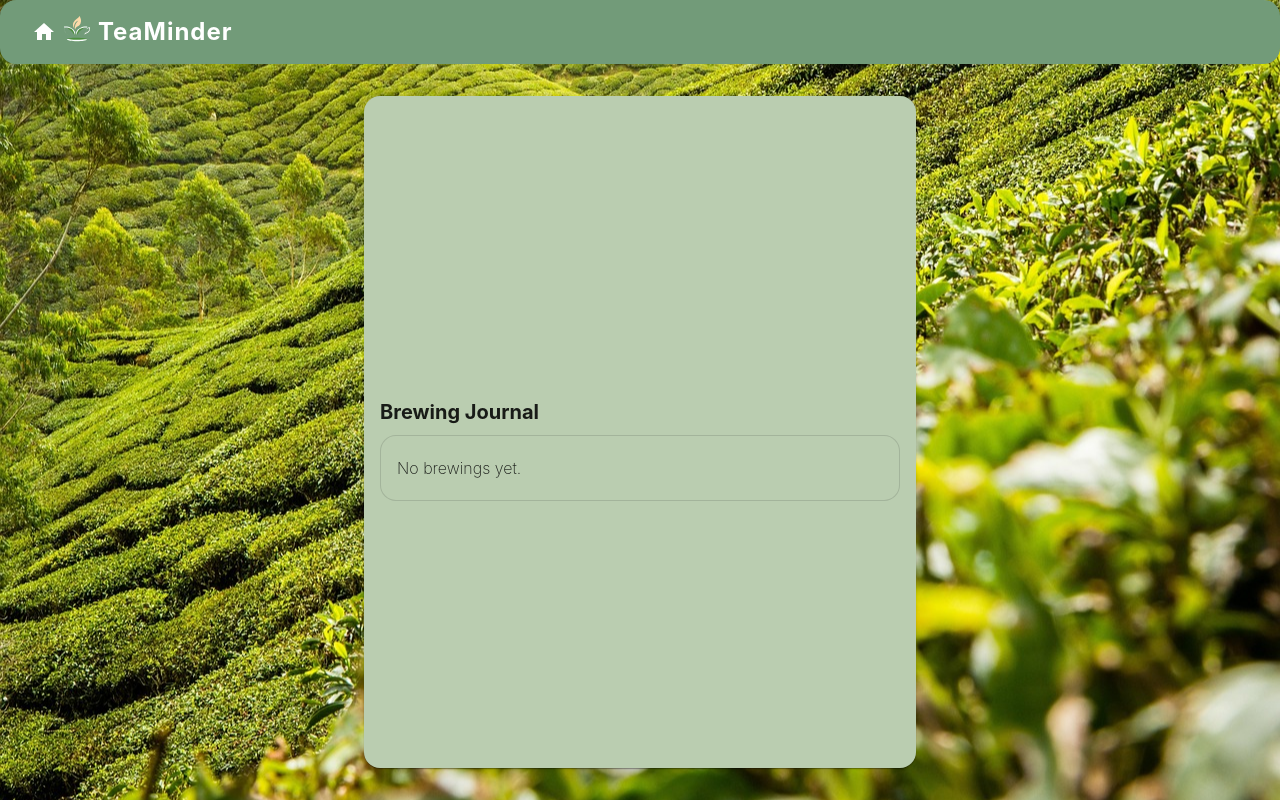
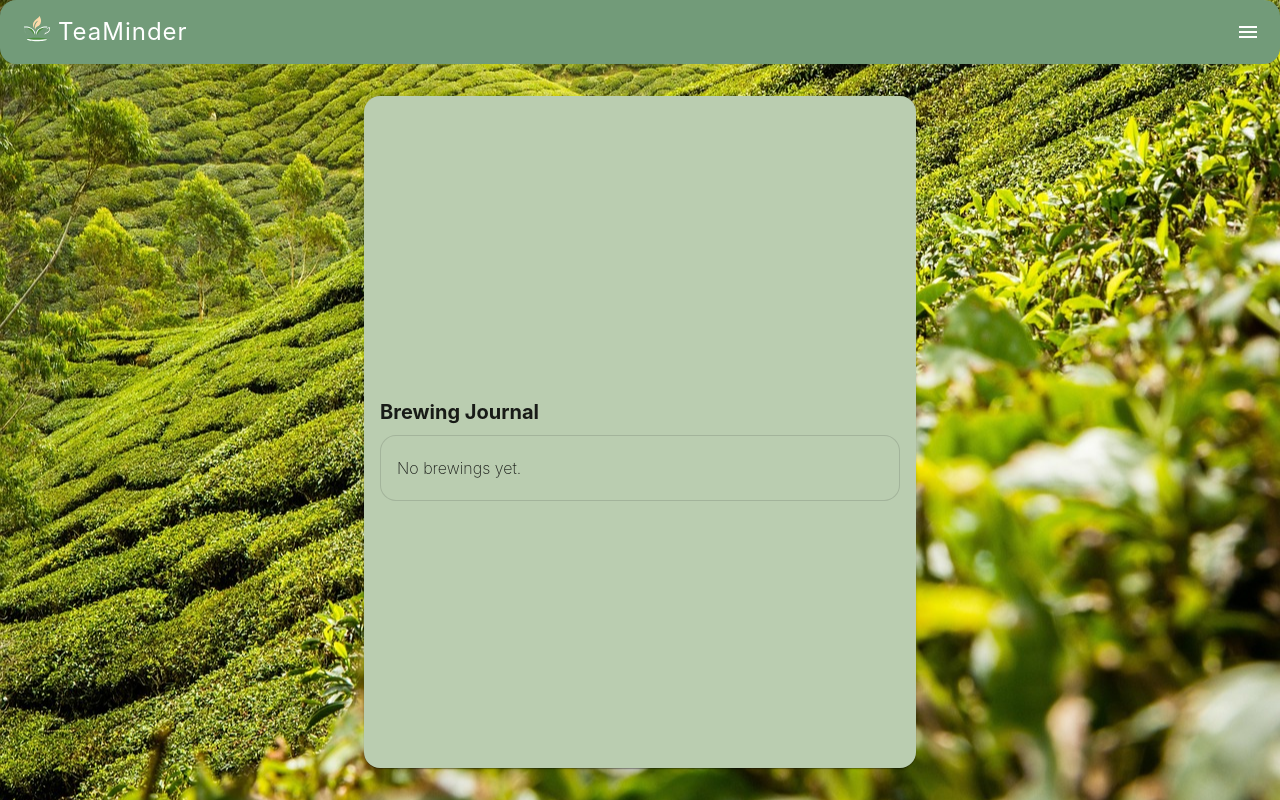
Before and after one commit to kaiec/tealog, a React (Vite) app: page / in a window 1280 px wide. Both pictures are taken after a click on the button "View Brewing Journal". Built offline with nearby package versions, Linux system fonts and the light colour scheme.

Commit message:
app bar adjustments

```diff
--- a/src/App.tsx
+++ b/src/App.tsx
@@ -7,6 +7,8 @@ import InfusionList from './components/InfusionList'
 import BrewingJournal from './components/BrewingJournal'
 import { getTeas } from './db'
 import type { Tea, Brewing } from './types'
+import MenuIcon from '@mui/icons-material/Menu'
+import Menu from '@mui/material/Menu'
 
 // Navigation states
 const VIEW_HOME = 'home'
@@ -23,6 +25,7 @@ function App() {
   const [brewingListKey, setBrewingListKey] = useState(0) // for forcing BrewingList refresh
   const [recentTeas, setRecentTeas] = useState<string[]>([])
   const [snackbar, setSnackbar] = useState<{ open: boolean, message: string, action?: React.ReactNode }>({ open: false, message: '' })
+  const [menuAnchorEl, setMenuAnchorEl] = useState<null | HTMLElement>(null)
 
   // Load teas for dropdown
   useEffect(() => {
@@ -69,12 +72,12 @@ function App() {
     setSnackbar(s => ({ ...s, open: false }))
   }
 
-  // Home button (not shown on home)
-  const HomeButton = view !== VIEW_HOME ? (
-    <IconButton color="inherit" onClick={() => setView(VIEW_HOME)}>
-      <HomeIcon />
-    </IconButton>
-  ) : null
+  const openMenu = (event: React.MouseEvent<HTMLElement>) => setMenuAnchorEl(event.currentTarget)
+  const closeMenu = () => setMenuAnchorEl(null)
+  const handleMenuSelect = (viewName: string) => {
+    setView(viewName)
+    closeMenu()
+  }
 
   // Sorted teas: most recently used on top
   const sortedTeas = [...teas].sort((a, b) => {
@@ -91,11 +94,20 @@ function App() {
       {view !== VIEW_HOME && (
         <AppBar position="static" color="primary" elevation={3} sx={{ boxShadow: '0 2px 8px 0 rgba(56,142,60,0.10)' }}>
           <Toolbar>
-            {HomeButton}
             <img src={`${import.meta.env.BASE_URL}logo.svg`} alt="TeaMinder Logo" style={{ height: 32, marginRight: 8, maxWidth: '100%' }} />
-            <Typography variant="h5" component="div" sx={{ flexGrow: 1, fontWeight: 700, letterSpacing: 1 }}>
+            <Typography variant="h5" component="div" sx={{ flexGrow: 1, fontWeight: 400, letterSpacing: 1 }}>
               TeaMinder
             </Typography>
+            <IconButton color="inherit" edge="end" onClick={openMenu}>
+              <MenuIcon />
+            </IconButton>
+            <Menu anchorEl={menuAnchorEl} open={Boolean(menuAnchorEl)} onClose={closeMenu} anchorOrigin={{ vertical: 'bottom', horizontal: 'right' }} transformOrigin={{ vertical: 'top', horizontal: 'right' }}>
+              <MenuItem onClick={() => handleMenuSelect(VIEW_HOME)}>Home</MenuItem>
+              <MenuItem onClick={() => handleMenuSelect(VIEW_LOG)}>Brewing Journal</MenuItem>
+              <MenuItem onClick={() => handleMenuSelect(VIEW_ADD_TEA)}>Add New Tea</MenuItem>
+              <MenuItem onClick={() => handleMenuSelect(VIEW_TRACKER)}>Add New Brewing</MenuItem>
+              <MenuItem onClick={handleAddInfusionToLastBrewing}>Add Infusion to Last Brewing</MenuItem>
+            </Menu>
           </Toolbar>
         </AppBar>
       )}
```
